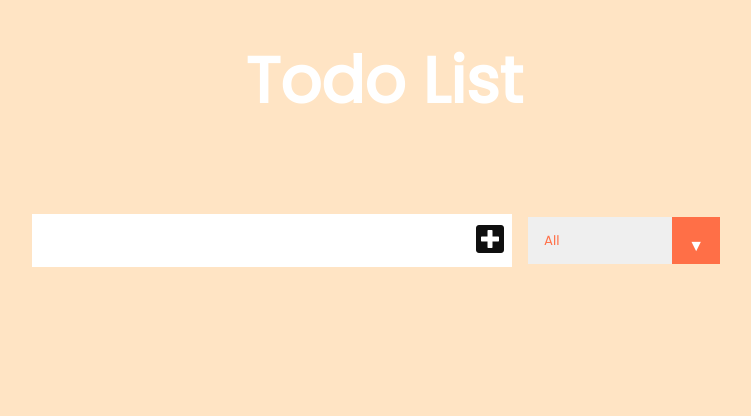
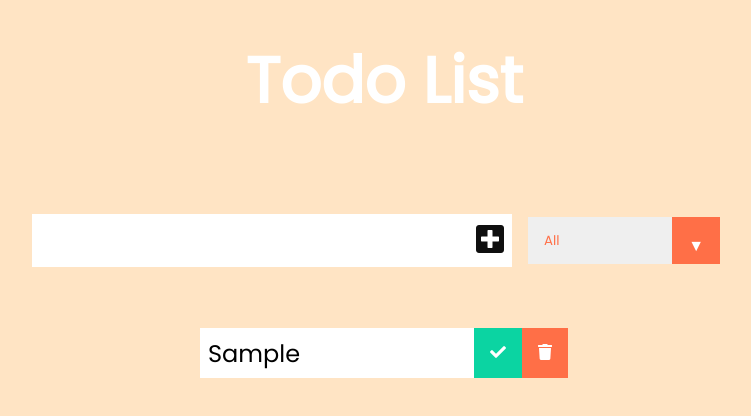
Before and after one commit to lawlawson/todo-app, a React (Create React App) app: page / in a window 1280 px wide. Both pictures are taken after typing "Sample" into the empty fields and a click on the button 746 px from the left and 240 px from the top of the page. Shown: the top 416 px of the page, without its empty margins (256-1007 px from the left). Built offline with nearby package versions, Linux system fonts and the light colour scheme.

Commit message:
Added functionality to delete todos

```diff
--- a/src/App.js
+++ b/src/App.js
@@ -3,9 +3,9 @@
 import Form from './components/Form';
 import TodoList from './components/TodoList';
 
-function App() {
+const App = () => {
   const [inputText, setInputText] = useState('');
-  const [todos, setTodos] = useState('');
+  const [todos, setTodos] = useState([]);
 
   return (
     <div className='App'>
@@ -18,9 +18,9 @@
         setTodos={setTodos}
         setInputText={setInputText}
       />
-      <TodoList todos={todos} />
+      <TodoList setTodos={setTodos} todos={todos} />
     </div>
   );
-}
+};
 
 export default App;
--- a/src/components/Todo.js
+++ b/src/components/Todo.js
@@ -1,7 +1,9 @@
 import React from 'react';
 
-const Todo = ({ text }) => {
-  // const deleteHandler = () => {};
+const Todo = ({ text, todo, todos, setTodos }) => {
+  const deleteHandler = () => {
+    setTodos(todos.filter((el) => el.id !== todo.id));
+  };
 
   return (
     <div className='todo'>
@@ -9,7 +11,7 @@
       <button className='complete-btn'>
         <i className='fas fa-check'></i>
       </button>
-      <button className='trash-btn'>
+      <button onClick={deleteHandler} className='trash-btn'>
         <i className='fas fa-trash'></i>
       </button>
     </div>
--- a/src/components/TodoList.js
+++ b/src/components/TodoList.js
@@ -1,16 +1,20 @@
 import React from 'react';
 import Todo from './Todo';
 
-const TodoList = ({ todos }) => {
-  return (
-    <div className='todo-container'>
-      <ul className='todo-list'>
-        {/* {todos.map((todo) => (
-          <Todo text={todo.text} />
-        ))} */}
-      </ul>
-    </div>
-  );
-};
+const TodoList = ({ todos, setTodos }) => (
+  <div className='todo-container'>
+    <ul className='todo-list'>
+      {todos.map((todo) => (
+        <Todo
+          setTodos={setTodos}
+          todos={todos}
+          todo={todo}
+          key={todo.id}
+          text={todo.text}
+        />
+      ))}
+    </ul>
+  </div>
+);
 
 export default TodoList;
```
